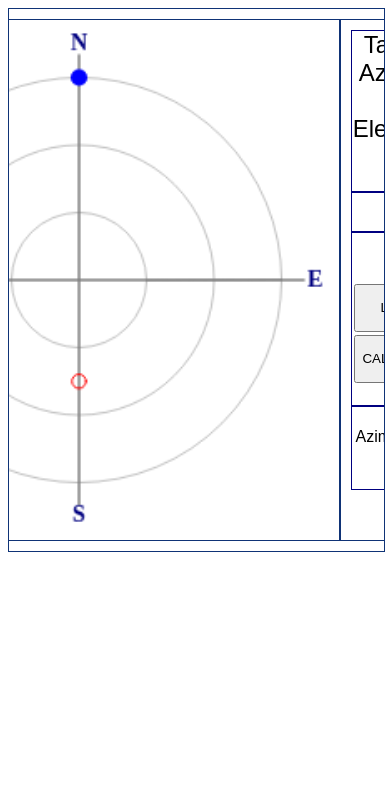
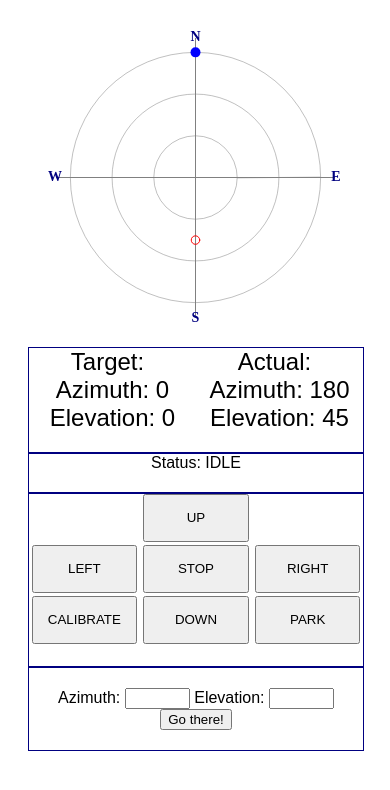
Before and after one commit to stdevPavelmc/awrc, a plain HTML site: page data/index.html in a window 390 px wide. Drawn offline with Linux system fonts and the light colour scheme; no server answers.

Commit message:
Web interface adapt to mobile devices

```diff
--- a/data/index.html
+++ b/data/index.html
@@ -8,7 +8,7 @@
         <link rel="icon" type="image/x-icon" href="favimap.ico" />
     </head>
     <body>
-        <div class="page">
+        <div class="page" id="page">
             <canvas class="box" id="map">
                 <p>Sorry, canvas not supported on this browser</p>
             </canvas>
@@ -106,10 +106,19 @@
                 return;
             }
 
+            // set dynamic width
+            var w = document.body.clientWidth;
+            if (w > 1000) {
+                canvas.width = 500;
+            }
+            else {
+                canvas.width = w * 0.8;
+            }
+
             // force width as base
             canvas.height = canvas.width;
             var center = canvas.width / 2;
-            var full = center * 0.9;
+            var full = center * 0.93;
 
             // clean and move the coordinates to the center position
             ctx.clearRect(0, 0, center * 2, center * 2);
@@ -152,10 +161,10 @@
             ctx.font = 'bold 14px serif';
             ctx.textAlign = 'center';
             ctx.textBaseline = 'middle';
-            ctx.fillText("N", 0, -full * 1.05, tw);
-            ctx.fillText("S", 0, full * 1.05, tw);
-            ctx.fillText("W", -full * 1.05, 0, tw);
-            ctx.fillText("E", full * 1.05, 0, tw);
+            ctx.fillText("N", 0, -full * 1.01, tw);
+            ctx.fillText("S", 0, full * 1.01, tw);
+            ctx.fillText("W", -full * 1.01, 0, tw);
+            ctx.fillText("E", full * 1.01, 0, tw);
             ctx.closePath();
             ctx.stroke();
 
@@ -196,7 +205,7 @@
             ctx.save();
         }
 
-        // from stack overflow... ;)
+        // from stack overflow...
         function polarToCartesian(centerX, centerY, radius, angleInDegrees)
         {
             var angleInRadians = (angleInDegrees - 90) * Math.PI / 180.0;
@@ -227,6 +236,15 @@
 
         function main()
         {
+            var page = document.getElementById("page");
+            if (document.body.clientWidth > 1000)
+            {
+                page.style.flexDirection = "row";
+            }
+            else
+            {
+                page.style.flexDirection = "column";
+            }
             //update the position
             setInterval(function () {
                 // refes
@@ -267,7 +285,6 @@
                 xhttp.send();
             }, 1000);
 
-
             draw();
         }
 
--- a/data/style.css
+++ b/data/style.css
@@ -28,21 +28,19 @@ p {
 }
 
 .page {
-    border: 1px solid #0F3376;
     text-align: center;
-    width: 95%;
     overflow: auto;
-    display: inline-flex;
-    flex-direction: row;
     justify-content: center;
     padding: 10px;
+    display: flex;
+    align-items: stretch;
+    flex-direction: row;
 }
 
 .box {
     float: left;
-    height: 500px;
-    width: 500px;
-    border: 1px solid #0F3376;
+    max-height: 500px;
+    max-width: 500px;
     padding: 10px;
     display: flex;
     margin: auto;
```
